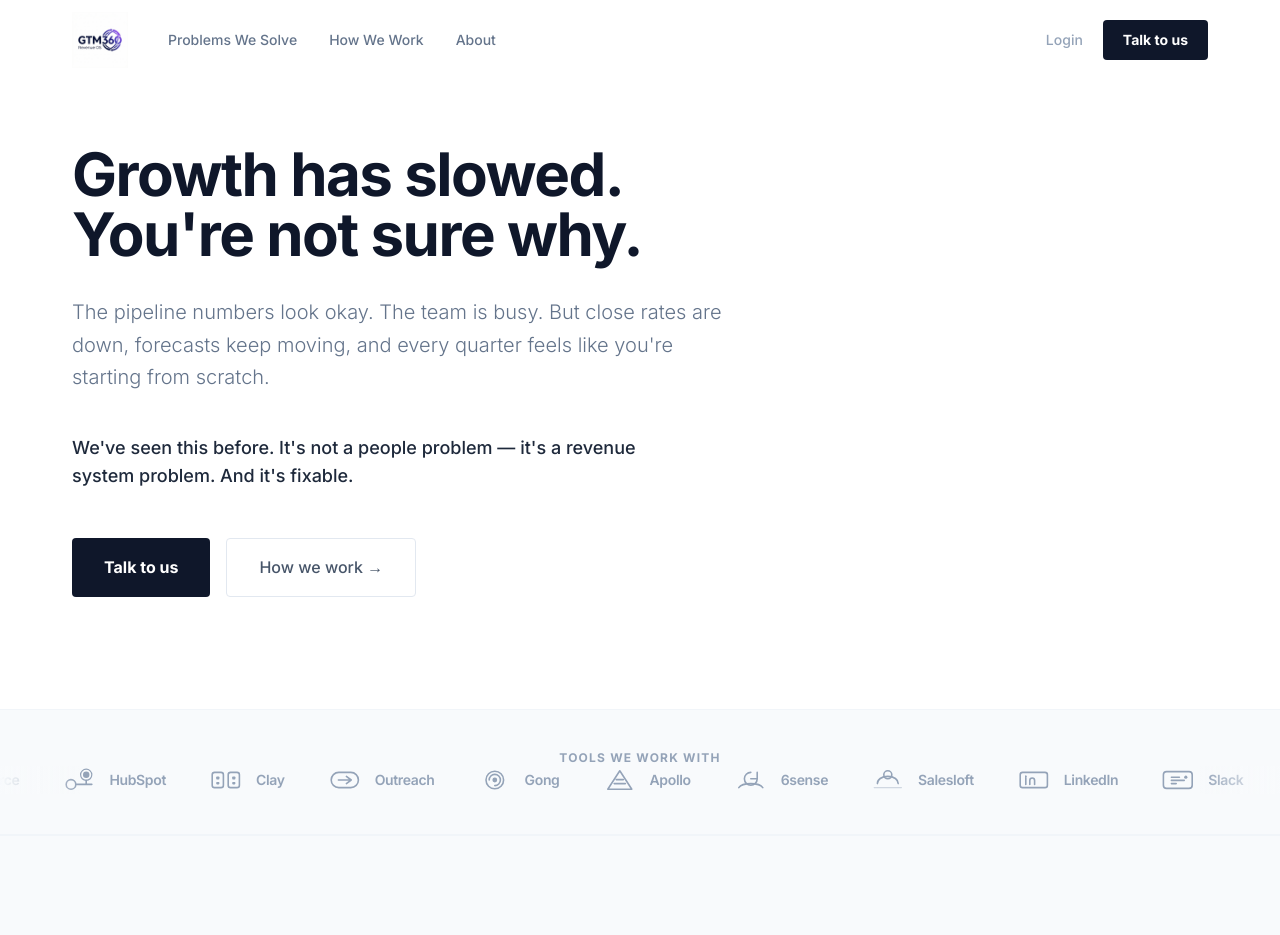
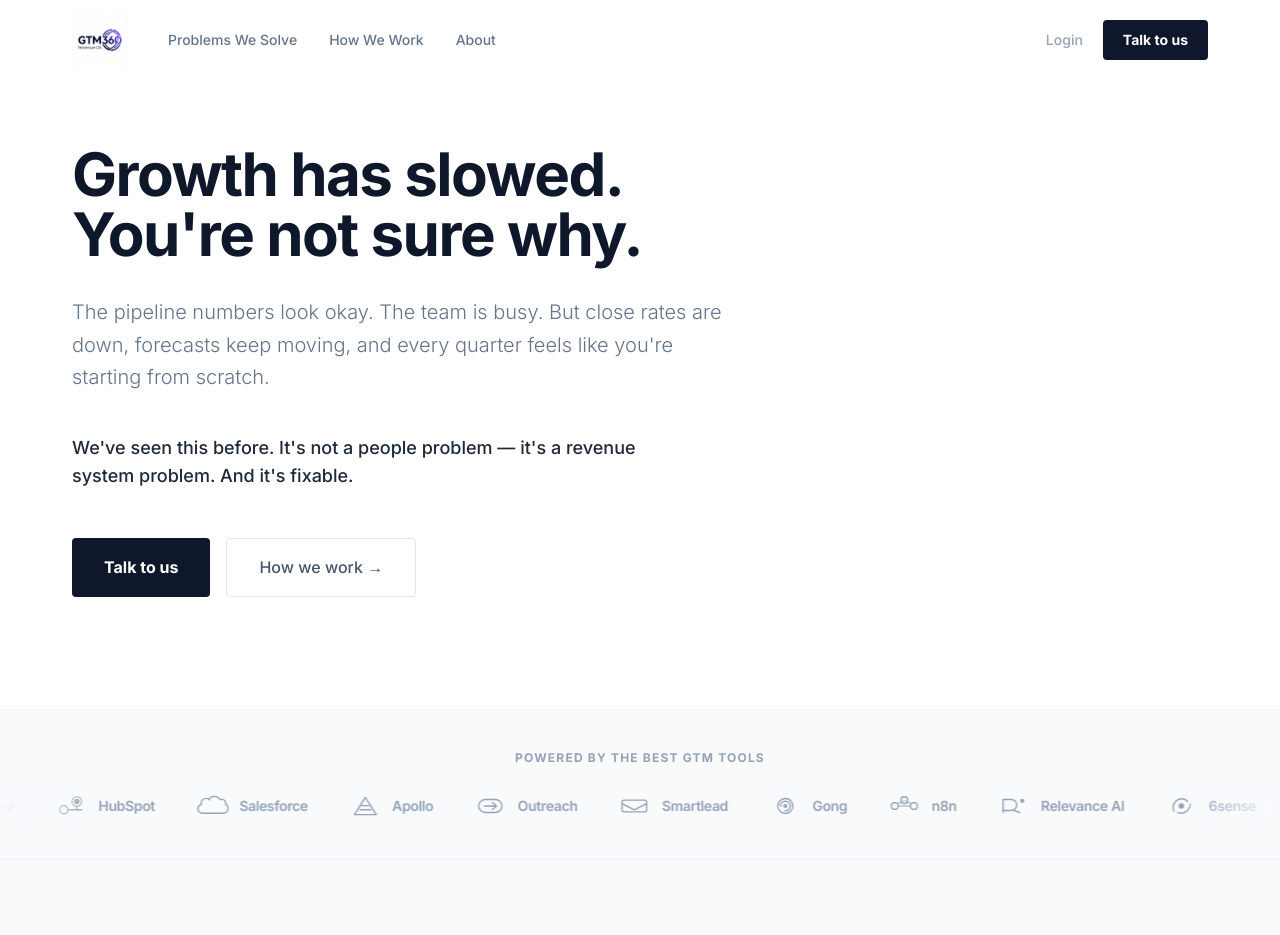
Before and after one commit to sameerjoshy/gtm-360-website, a React (Vite) app: page / in a window 1280 px wide. Shown: the top 935 px of the page. Built offline with nearby package versions, Linux system fonts and the light colour scheme.

Commit message:
Full audit: sitemap, routes, footer, privacy/terms, case studies wired, JSX fix, TechStackMarquee rebuilt

```diff
--- a/src/App.jsx
+++ b/src/App.jsx
@@ -10,7 +10,6 @@ import Problems from './pages/Problems';
 import Insights from './pages/Insights';
 
 // Engagement
-import Diagnostic from './pages/Diagnostic';
 import StartHere from './pages/StartHere';
 
 // Problem detail pages
@@ -59,8 +58,8 @@ export function AppRoutes() {
                 <Route path="/problems/pipeline-conversion" element={<PipelineConversion />} />
                 <Route path="/problems/forecast-volatility" element={<ForecastVolatility />} />
                 <Route path="/insights" element={<Insights />} />
+                <Route path="/insights/case-studies/:slug" element={<CaseStudyPost />} />
                 <Route path="/insights/:slug" element={<InsightPost />} />
-                <Route path="/insights/case-studies/:slug" element={<CaseStudyPost />} />
                 <Route path="/start-here" element={<StartHere />} />
                 <Route path="/services/gtm-operating-model" element={<GTMOperatingModel />} />
                 <Route path="/services/pipeline-quality" element={<PipelineQuality />} />
@@ -72,6 +71,7 @@ export function AppRoutes() {
                 {/* Redirects */}
                 <Route path="/services" element={<Navigate to="/how-we-work" replace />} />
                 <Route path="/playbooks" element={<Navigate to="/insights" replace />} />
+                <Route path="*" element={<Navigate to="/" replace />} />
             </Routes>
             <Footer />
         </>
--- a/src/components/social/TechStackMarquee.jsx
+++ b/src/components/social/TechStackMarquee.jsx
@@ -1,99 +1,188 @@
 import React from 'react';
 
-// Real SVG logos for GTM tools — clean monochrome versions
+// Clean inline SVG logos — all monochrome, currentColor, 50×35 viewBox
+// Tools sourced from onegtmlab.com "Powered by" + GTM stack we work with
 const tools = [
     {
-        name: "Salesforce",
-        svg: `<svg viewBox="0 0 50 35" fill="none" xmlns="http://www.w3.org/2000/svg"><path d="M20.8 4.4C22.6 2.5 25.1 1.4 27.8 1.4c3.6 0 6.8 2 8.5 4.9.7-.3 1.5-.5 2.3-.5 3.3 0 6 2.7 6 6 0 .4 0 .8-.1 1.1C46.4 14 48 16.3 48 19c0 3.9-3.2 7-7.1 7H10.4C6.9 26 4 23.1 4 19.6c0-3 2-5.6 4.8-6.3-.1-.5-.2-1-.2-1.5 0-4.1 3.3-7.4 7.4-7.4 1.9 0 3.6.7 4.8 1.9z" stroke="currentColor" stroke-width="2" fill="none"/></svg>`
+        name: "Clay",
+        icon: (
+            <svg viewBox="0 0 50 35" fill="none" xmlns="http://www.w3.org/2000/svg" className="h-6 w-auto">
+                <rect x="8" y="8" width="14" height="19" rx="3" stroke="currentColor" strokeWidth="2"/>
+                <rect x="28" y="8" width="14" height="19" rx="3" stroke="currentColor" strokeWidth="2"/>
+                <rect x="13" y="13" width="4" height="4" rx="1" fill="currentColor"/>
+                <rect x="33" y="13" width="4" height="4" rx="1" fill="currentColor"/>
+                <rect x="13" y="20" width="4" height="3" rx="1" fill="currentColor"/>
+                <rect x="33" y="20" width="4" height="3" rx="1" fill="currentColor"/>
+            </svg>
+        )
     },
     {
         name: "HubSpot",
-        svg: `<svg viewBox="0 0 50 35" fill="none" xmlns="http://www.w3.org/2000/svg"><circle cx="33" cy="11" r="4" fill="currentColor"/><circle cx="33" cy="11" r="7" stroke="currentColor" stroke-width="1.5" fill="none"/><path d="M33 18v5M26 23h14M20 23c0-3.3-2.7-6-6-6s-6 2.7-6 6 2.7 6 6 6 6-2.7 6-6zM20 23h7" stroke="currentColor" stroke-width="2" stroke-linecap="round"/></svg>`
+        icon: (
+            <svg viewBox="0 0 50 35" fill="none" xmlns="http://www.w3.org/2000/svg" className="h-6 w-auto">
+                <circle cx="33" cy="11" r="4" fill="currentColor"/>
+                <circle cx="33" cy="11" r="7" stroke="currentColor" strokeWidth="1.5"/>
+                <path d="M33 18v5M26 23h14M20 23c0-3.3-2.7-6-6-6s-6 2.7-6 6 2.7 6 6 6 6-2.7 6-6zM20 23h7" stroke="currentColor" strokeWidth="2" strokeLinecap="round"/>
+            </svg>
+        )
     },
     {
-        name: "Clay",
-        svg: `<svg viewBox="0 0 50 35" fill="none" xmlns="http://www.w3.org/2000/svg"><rect x="8" y="8" width="14" height="19" rx="3" stroke="currentColor" stroke-width="2" fill="none"/><rect x="28" y="8" width="14" height="19" rx="3" stroke="currentColor" stroke-width="2" fill="none"/><rect x="13" y="13" width="4" height="4" rx="1" fill="currentColor"/><rect x="33" y="13" width="4" height="4" rx="1" fill="currentColor"/><rect x="13" y="20" width="4" height="3" rx="1" fill="currentColor"/><rect x="33" y="20" width="4" height="3" rx="1" fill="currentColor"/></svg>`
+        name: "Salesforce",
+        icon: (
+            <svg viewBox="0 0 50 35" fill="none" xmlns="http://www.w3.org/2000/svg" className="h-6 w-auto">
+                <path d="M20.8 6.4C22.6 4.5 25.1 3.4 27.8 3.4c3.6 0 6.8 2 8.5 4.9.7-.3 1.5-.5 2.3-.5 3.3 0 6 2.7 6 6 0 .4 0 .8-.1 1.1C46.4 16 48 18.3 48 21c0 3.9-3.2 7-7.1 7H10.4C6.9 28 4 25.1 4 21.6c0-3 2-5.6 4.8-6.3-.1-.5-.2-1-.2-1.5 0-4.1 3.3-7.4 7.4-7.4 1.9 0 3.6.7 4.8 1.9z" stroke="currentColor" strokeWidth="2"/>
+            </svg>
+        )
+    },
+    {
+        name: "Apollo",
+        icon: (
+            <svg viewBox="0 0 50 35" fill="none" xmlns="http://www.w3.org/2000/svg" className="h-6 w-auto">
+                <path d="M25 5L41 30H9L25 5z" stroke="currentColor" strokeWidth="2" strokeLinejoin="round"/>
+                <path d="M17 23h16M19.5 17h11" stroke="currentColor" strokeWidth="2" strokeLinecap="round"/>
+            </svg>
+        )
     },
     {
         name: "Outreach",
-        svg: `<svg viewBox="0 0 50 35" fill="none" xmlns="http://www.w3.org/2000/svg"><path d="M8 17.5C8 12.25 12.25 8 17.5 8h15C37.75 8 42 12.25 42 17.5S37.75 27 32.5 27h-15C12.25 27 8 22.75 8 17.5z" stroke="currentColor" stroke-width="2" fill="none"/><path d="M17 17.5h16M27 13l6 4.5-6 4.5" stroke="currentColor" stroke-width="2" stroke-linecap="round" stroke-linejoin="round"/></svg>`
+        icon: (
+            <svg viewBox="0 0 50 35" fill="none" xmlns="http://www.w3.org/2000/svg" className="h-6 w-auto">
+                <path d="M8 17.5C8 12.25 12.25 8 17.5 8h15C37.75 8 42 12.25 42 17.5S37.75 27 32.5 27h-15C12.25 27 8 22.75 8 17.5z" stroke="currentColor" strokeWidth="2"/>
+                <path d="M16 17.5h18M28 12.5l6 5-6 5" stroke="currentColor" strokeWidth="2" strokeLinecap="round" strokeLinejoin="round"/>
+            </svg>
+        )
+    },
+    {
+        name: "Smartlead",
+        icon: (
+            <svg viewBox="0 0 50 35" fill="none" xmlns="http://www.w3.org/2000/svg" className="h-6 w-auto">
+                <rect x="7" y="9" width="36" height="17" rx="3" stroke="currentColor" strokeWidth="2"/>
+                <path d="M7 14l18 9 18-9" stroke="currentColor" strokeWidth="2" strokeLinecap="round" strokeLinejoin="round"/>
+            </svg>
+        )
     },
     {
         name: "Gong",
-        svg: `<svg viewBox="0 0 50 35" fill="none" xmlns="http://www.w3.org/2000/svg"><circle cx="25" cy="17.5" r="11" stroke="currentColor" stroke-width="2" fill="none"/><path d="M18 17.5c0-3.9 3.1-7 7-7s7 3.1 7 7-3.1 7-7 7" stroke="currentColor" stroke-width="2" stroke-linecap="round"/><circle cx="25" cy="17.5" r="3" fill="currentColor"/></svg>`
+        icon: (
+            <svg viewBox="0 0 50 35" fill="none" xmlns="http://www.w3.org/2000/svg" className="h-6 w-auto">
+                <circle cx="25" cy="17.5" r="11" stroke="currentColor" strokeWidth="2"/>
+                <path d="M18 17.5c0-3.9 3.1-7 7-7s7 3.1 7 7-3.1 7-7 7" stroke="currentColor" strokeWidth="2" strokeLinecap="round"/>
+                <circle cx="25" cy="17.5" r="3" fill="currentColor"/>
+            </svg>
+        )
     },
     {
-        name: "Apollo",
-        svg: `<svg viewBox="0 0 50 35" fill="none" xmlns="http://www.w3.org/2000/svg"><path d="M25 6L40 29H10L25 6z" stroke="currentColor" stroke-width="2" fill="none" stroke-linejoin="round"/><path d="M18 22h14" stroke="currentColor" stroke-width="2" stroke-linecap="round"/><path d="M20.5 17h9" stroke="currentColor" stroke-width="2" stroke-linecap="round"/></svg>`
+        name: "n8n",
+        icon: (
+            <svg viewBox="0 0 50 35" fill="none" xmlns="http://www.w3.org/2000/svg" className="h-6 w-auto">
+                <circle cx="11" cy="17.5" r="5" stroke="currentColor" strokeWidth="2"/>
+                <circle cx="39" cy="17.5" r="5" stroke="currentColor" strokeWidth="2"/>
+                <circle cx="25" cy="9" r="5" stroke="currentColor" strokeWidth="2"/>
+                <path d="M16 17.5h18M15 14l9-4M35 14l-9-4" stroke="currentColor" strokeWidth="1.5" strokeLinecap="round"/>
+            </svg>
+        )
+    },
+    {
+        name: "Relevance AI",
+        icon: (
+            <svg viewBox="0 0 50 35" fill="none" xmlns="http://www.w3.org/2000/svg" className="h-6 w-auto">
+                <path d="M10 27V8h12c4.4 0 8 3.6 8 8s-3.6 8-8 8H10" stroke="currentColor" strokeWidth="2" strokeLinecap="round" strokeLinejoin="round"/>
+                <path d="M26 24l8 3" stroke="currentColor" strokeWidth="2" strokeLinecap="round"/>
+                <circle cx="38" cy="10" r="3" fill="currentColor"/>
+            </svg>
+        )
     },
     {
         name: "6sense",
-        svg: `<svg viewBox="0 0 50 35" fill="none" xmlns="http://www.w3.org/2000/svg"><path d="M25 8c-4.4 0-8 3.6-8 8s3.6 8 8 8 8-3.6 8-8" stroke="currentColor" stroke-width="2" stroke-linecap="round" fill="none"/><path d="M33 8v8h-8" stroke="currentColor" stroke-width="2" stroke-linecap="round" stroke-linejoin="round"/><path d="M10 27c2-3 8-5 15-5s13 2 15 5" stroke="currentColor" stroke-width="2" stroke-linecap="round"/></svg>`
+        icon: (
+            <svg viewBox="0 0 50 35" fill="none" xmlns="http://www.w3.org/2000/svg" className="h-6 w-auto">
+                <path d="M34 11c-2-2.5-5-4-8.5-4C19 7 13 12.5 13 19.5c0 2 .5 3.8 1.4 5.5" stroke="currentColor" strokeWidth="2" strokeLinecap="round"/>
+                <path d="M20 27c1.5.6 3.2 1 5 1 7.2 0 13-5.8 13-13" stroke="currentColor" strokeWidth="2" strokeLinecap="round"/>
+                <circle cx="25" cy="17.5" r="4" fill="currentColor"/>
+            </svg>
+        )
     },
     {
         name: "Salesloft",
-        svg: `<svg viewBox="0 0 50 35" fill="none" xmlns="http://www.w3.org/2000/svg"><path d="M12 22c0-5 5-9 13-9s13 4 13 9" stroke="currentColor" stroke-width="2" stroke-linecap="round" fill="none"/><circle cx="25" cy="11" r="5" stroke="currentColor" stroke-width="2" fill="none"/><path d="M8 27h34" stroke="currentColor" stroke-width="1.5" stroke-linecap="round" opacity="0.4"/></svg>`
+        icon: (
+            <svg viewBox="0 0 50 35" fill="none" xmlns="http://www.w3.org/2000/svg" className="h-6 w-auto">
+                <circle cx="25" cy="13" r="6" stroke="currentColor" strokeWidth="2"/>
+                <path d="M11 29c0-7.7 6.3-14 14-14s14 6.3 14 14" stroke="currentColor" strokeWidth="2" strokeLinecap="round"/>
+            </svg>
+        )
     },
     {
         name: "LinkedIn",
-        svg: `<svg viewBox="0 0 50 35" fill="none" xmlns="http://www.w3.org/2000/svg"><rect x="8" y="8" width="34" height="19" rx="3" stroke="currentColor" stroke-width="2" fill="none"/><path d="M15 15v8M15 13v1" stroke="currentColor" stroke-width="2" stroke-linecap="round"/><path d="M20 23v-5c0-1.7 1.3-3 3-3s3 1.3 3 3v5M20 18v5" stroke="currentColor" stroke-width="2" stroke-linecap="round"/><circle cx="15" cy="13" r="1" fill="currentColor"/></svg>`
+        icon: (
+            <svg viewBox="0 0 50 35" fill="none" xmlns="http://www.w3.org/2000/svg" className="h-6 w-auto">
+                <rect x="7" y="7" width="36" height="21" rx="3" stroke="currentColor" strokeWidth="2"/>
+                <path d="M15 15v8M15 13v.5" stroke="currentColor" strokeWidth="2" strokeLinecap="round"/>
+                <circle cx="15" cy="13" r="1" fill="currentColor"/>
+                <path d="M21 23v-4c0-1.7 1.3-3 3-3s3 1.3 3 3v4M21 18v5" stroke="currentColor" strokeWidth="2" strokeLinecap="round"/>
+            </svg>
+        )
     },
     {
-        name: "Slack",
-        svg: `<svg viewBox="0 0 50 35" fill="none" xmlns="http://www.w3.org/2000/svg"><rect x="7" y="7" width="36" height="21" rx="4" stroke="currentColor" stroke-width="2" fill="none"/><path d="M17 18h16M17 14h10" stroke="currentColor" stroke-width="2" stroke-linecap="round"/><circle cx="35" cy="14" r="2" fill="currentColor"/><path d="M17 22h6" stroke="currentColor" stroke-width="2" stroke-linecap="round"/></svg>`
+        name: "Trigify",
+        icon: (
+            <svg viewBox="0 0 50 35" fill="none" xmlns="http://www.w3.org/2000/svg" className="h-6 w-auto">
+                <path d="M25 6v23M15 11l10-5 10 5M10 17l15 7 15-7" stroke="currentColor" strokeWidth="2" strokeLinecap="round" strokeLinejoin="round"/>
+            </svg>
+        )
     },
     {
-        name: "n8n",
-        svg: `<svg viewBox="0 0 50 35" fill="none" xmlns="http://www.w3.org/2000/svg"><circle cx="13" cy="17.5" r="5" stroke="currentColor" stroke-width="2" fill="none"/><circle cx="37" cy="17.5" r="5" stroke="currentColor" stroke-width="2" fill="none"/><circle cx="25" cy="10" r="5" stroke="currentColor" stroke-width="2" fill="none"/><path d="M18 17.5h14M16.5 14l7-3.5M33.5 14l-7-3.5" stroke="currentColor" stroke-width="1.5" stroke-linecap="round"/></svg>`
-    },
-    {
-        name: "Smartlead",
-        svg: `<svg viewBox="0 0 50 35" fill="none" xmlns="http://www.w3.org/2000/svg"><path d="M8 12l17 9 17-9" stroke="currentColor" stroke-width="2" stroke-linecap="round" stroke-linejoin="round"/><rect x="8" y="10" width="34" height="15" rx="3" stroke="currentColor" stroke-width="2" fill="none"/></svg>`
-    },
-    {
-        name: "Zoom Info",
-        svg: `<svg viewBox="0 0 50 35" fill="none" xmlns="http://www.w3.org/2000/svg"><circle cx="20" cy="15" r="7" stroke="currentColor" stroke-width="2" fill="none"/><path d="M20 10v5l3 2" stroke="currentColor" stroke-width="2" stroke-linecap="round" stroke-linejoin="round"/><path d="M27 19l8 7" stroke="currentColor" stroke-width="2" stroke-linecap="round"/></svg>`
-    },
-    {
-        name: "Lusha",
-        svg: `<svg viewBox="0 0 50 35" fill="none" xmlns="http://www.w3.org/2000/svg"><path d="M15 27V8M15 8h14c3.3 0 6 2.7 6 6s-2.7 6-6 6H15" stroke="currentColor" stroke-width="2" stroke-linecap="round" stroke-linejoin="round" fill="none"/></svg>`
+        name: "ZoomInfo",
+        icon: (
+            <svg viewBox="0 0 50 35" fill="none" xmlns="http://www.w3.org/2000/svg" className="h-6 w-auto">
+                <circle cx="20" cy="16" r="8" stroke="currentColor" strokeWidth="2"/>
+                <path d="M26 22l9 8" stroke="currentColor" strokeWidth="2" strokeLinecap="round"/>
+                <path d="M16 16h8M20 12v8" stroke="currentColor" strokeWidth="2" strokeLinecap="round"/>
+            </svg>
+        )
     },
     {
         name: "Clari",
-        svg: `<svg viewBox="0 0 50 35" fill="none" xmlns="http://www.w3.org/2000/svg"><path d="M34 12c-2-2.5-5-4-8.5-4C19 8 13 13.5 13 20.5c0 2 .5 3.8 1.4 5.5" stroke="currentColor" stroke-width="2" stroke-linecap="round" fill="none"/><path d="M20 27c1.5.6 3.2 1 5 1 7.2 0 13-5.8 13-13" stroke="currentColor" stroke-width="2" stroke-linecap="round"/><circle cx="25" cy="17.5" r="4" fill="currentColor"/></svg>`
+        icon: (
+            <svg viewBox="0 0 50 35" fill="none" xmlns="http://www.w3.org/2000/svg" className="h-6 w-auto">
+                <path d="M35 13c-2-3-5.5-5-9.5-5C18.6 8 13 13.6 13 20.5c0 2.2.6 4.3 1.7 6" stroke="currentColor" strokeWidth="2" strokeLinecap="round"/>
+                <path d="M21 29c1.3.5 2.8.8 4.5.8 7.5 0 13.5-6 13.5-13.5" stroke="currentColor" strokeWidth="2" strokeLinecap="round"/>
+                <circle cx="25.5" cy="20" r="4.5" fill="currentColor"/>
+            </svg>
+        )
     },
     {
-        name: "Chorus",
-        svg: `<svg viewBox="0 0 50 35" fill="none" xmlns="http://www.w3.org/2000/svg"><path d="M10 17.5c0-8.3 6.7-15 15-15s15 6.7 15 15-6.7 15-15 15" stroke="currentColor" stroke-width="2" stroke-linecap="round" fill="none"/><path d="M16 17.5c0-5 4-9 9-9s9 4 9 9-4 9-9 9" stroke="currentColor" stroke-width="2" fill="none"/><circle cx="25" cy="17.5" r="3.5" fill="currentColor"/></svg>`
+        name: "Figma",
+        icon: (
+            <svg viewBox="0 0 50 35" fill="none" xmlns="http://www.w3.org/2000/svg" className="h-6 w-auto">
+                <rect x="17" y="4" width="10" height="10" rx="5" stroke="currentColor" strokeWidth="2"/>
+                <rect x="17" y="14" width="10" height="10" rx="2" stroke="currentColor" strokeWidth="2"/>
+                <rect x="17" y="24" width="10" height="7" rx="3.5" stroke="currentColor" strokeWidth="2"/>
+                <rect x="27" y="4" width="10" height="10" rx="2" stroke="currentColor" strokeWidth="2"/>
+                <circle cx="32" cy="19" r="5" stroke="currentColor" strokeWidth="2"/>
+            </svg>
+        )
     },
 ];
 
-// Duplicate for infinite scroll
-const marqueeItems = [...tools, ...tools];
+// Triple for seamless infinite scroll
+const marqueeItems = [...tools, ...tools, ...tools];
 
 const TechStackMarquee = () => (
     <section className="py-10 bg-slate-50 border-y border-slate-100 overflow-hidden">
-        <div className="container max-w-7xl mb-6">
-            <p className="text-xs font-bold text-slate-400 uppercase tracking-widest text-center">
-                Tools we work with
-            </p>
-        </div>
+        <p className="text-xs font-bold text-slate-400 uppercase tracking-widest text-center mb-7">
+            Powered by the best GTM tools
+        </p>
         <div className="relative overflow-hidden">
-            {/* Fade edges */}
-            <div className="absolute inset-y-0 left-0 w-20 bg-gradient-to-r from-slate-50 to-transparent z-10 pointer-events-none" />
-            <div className="absolute inset-y-0 right-0 w-20 bg-gradient-to-l from-slate-50 to-transparent z-10 pointer-events-none" />
-
-            <div className="flex gap-10 animate-marquee-tools whitespace-nowrap">
+            <div className="absolute inset-y-0 left-0 w-24 bg-gradient-to-r from-slate-50 to-transparent z-10 pointer-events-none" />
+            <div className="absolute inset-y-0 right-0 w-24 bg-gradient-to-l from-slate-50 to-transparent z-10 pointer-events-none" />
+            <div className="flex gap-10 animate-marquee-tools">
                 {marqueeItems.map((tool, i) => (
                     <div
                         key={i}
-                        className="flex-shrink-0 flex items-center gap-2.5 text-slate-400 hover:text-slate-700 transition-colors duration-300 group"
+                        className="flex-shrink-0 flex items-center gap-2.5 text-slate-400 hover:text-slate-700 transition-colors duration-300"
                     >
-                        <span
-                            className="w-10 h-7 flex items-center justify-center"
-                            dangerouslySetInnerHTML={{ __html: tool.svg }}
-                        />
-                        <span className="text-sm font-semibold tracking-tight">{tool.name}</span>
+                        {tool.icon}
+                        <span className="text-sm font-semibold tracking-tight whitespace-nowrap">{tool.name}</span>
                     </div>
                 ))}
             </div>
@@ -101,10 +190,11 @@ const TechStackMarquee = () => (
         <style>{`
             @keyframes marquee-tools {
                 0% { transform: translateX(0); }
-                100% { transform: translateX(-50%); }
+                100% { transform: translateX(-33.333%); }
             }
             .animate-marquee-tools {
-                animation: marquee-tools 40s linear infinite;
+                animation: marquee-tools 45s linear infinite;
+                will-change: transform;
             }
             .animate-marquee-tools:hover {
                 animation-play-state: paused;
--- a/src/data/caseStudies.js
+++ b/src/data/caseStudies.js
@@ -1,6 +1,7 @@
 import pipelineFull from '../content/case-studies/pipeline-full-revenue-flat.json';
 import forecastBoard from '../content/case-studies/forecast-board-wanted-predictability.json';
 import salesCycleICP from '../content/case-studies/sales-cycle-doubled-icp-drift.json';
+import { caseStudies as legacyCaseStudies } from './insightsData';
 
 export const caseStudies = {
     'pipeline-full-revenue-flat': {
@@ -15,11 +16,14 @@ export const caseStudies = {
         ...salesCycleICP,
         slug: '/insights/case-studies/sales-cycle-doubled-icp-drift'
     },
+    'fixing-the-wrong-problem': {
+        ...legacyCaseStudies['fixing-the-wrong-problem'],
+        slug: '/insights/case-studies/fixing-the-wrong-problem'
+    },
+    'when-ai-created-noise-not-clarity': {
+        ...legacyCaseStudies['when-ai-created-noise-not-clarity'],
+        slug: '/insights/case-studies/when-ai-created-noise-not-clarity'
+    },
 };
 
-// Ordered list for display
-export const caseStudiesList = [
-    { slug: 'pipeline-full-revenue-flat', ...pipelineFull },
-    { slug: 'forecast-board-wanted-predictability', ...forecastBoard },
-    { slug: 'sales-cycle-doubled-icp-drift', ...salesCycleICP },
-];
+export const caseStudiesList = Object.entries(caseStudies).map(([key, val]) => ({ key, ...val }));
--- a/src/pages/insights/InsightPost.jsx
+++ b/src/pages/insights/InsightPost.jsx
@@ -17,7 +17,7 @@ const InsightPost = () => {
     const insight = insights[slug];
 
     if (!insight) {
-        return <Navigate to="/404" />;
+        return <Navigate to="/insights" replace />;
     }
 
     return <InsightTemplate data={insight} />;
--- a/src/pages/services/PipelineQuality.jsx
+++ b/src/pages/services/PipelineQuality.jsx
@@ -30,7 +30,7 @@ const PipelineQuality = () => {
                         <div>
                             <h3 className="text-lg font-bold text-gray-900 mb-4 uppercase tracking-wide">Who It's For</h3>
                             <ul className="space-y-3">
-                                <li className="flex items-start"><CheckCircle className="w-5 h-5 text-green-500 mr-2 mt-0.5" /> <span>CROs seeing pipeline coverage >4x but missing targets.</span></li>
+                                <li className="flex items-start"><CheckCircle className="w-5 h-5 text-green-500 mr-2 mt-0.5" /> <span>CROs seeing pipeline coverage &gt;4x but missing targets.</span></li>
                                 <li className="flex items-start"><CheckCircle className="w-5 h-5 text-green-500 mr-2 mt-0.5" /> <span>Teams with high "Close Lost - No Decision" rates.</span></li>
                                 <li className="flex items-start"><CheckCircle className="w-5 h-5 text-green-500 mr-2 mt-0.5" /> <span>Orgs where "Qualified" means "They took a meeting".</span></li>
                             </ul>
```
Also changed, not shown: src/components/Footer.jsx (+6 -1 lines), src/pages/Insights.jsx (+12 -0 lines), src/pages/Privacy.jsx (+38 -26 lines), src/pages/Terms.jsx (+38 -22 lines), 1 other file (tests, documents, lock files or other folders).
